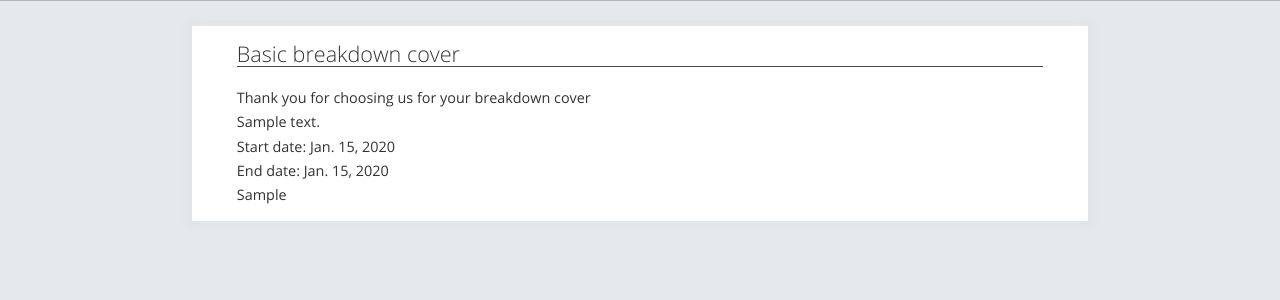
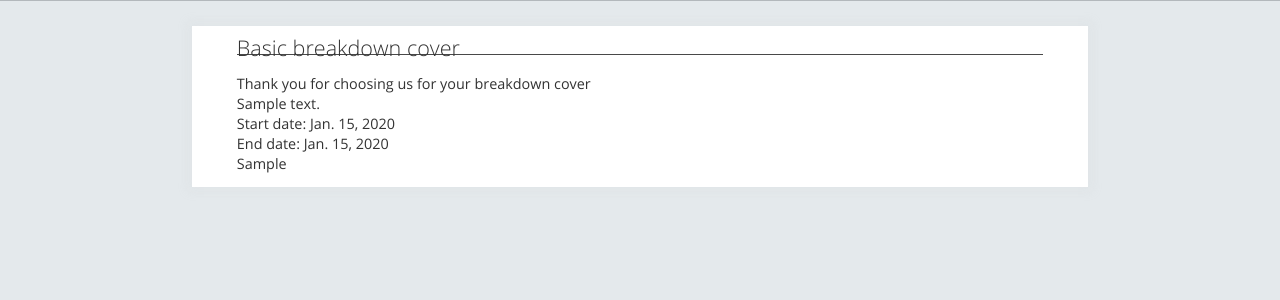
Before and after one commit to awak3e/perseria_django, a Django app: template perseria_django/templates/cover.html in a window 1280 px wide. Shown: the part 180-480 px from the top of the page. Run offline with Django 3.2, Linux system fonts and the light colour scheme; the template is opened without the code that fills it: values that come from a table or form of the project are taken from there, others are empty; a user stored in the database is signed in; tables that the repository leaves empty hold one stand-in row (values such as "Sample post").

Commit message:
updated css

```diff
--- a/perseria_django/perseria_django/static/main.css
+++ b/perseria_django/perseria_django/static/main.css
@@ -487,6 +487,7 @@ input[placeholder], [placeholder], *[placeholder]
     color: #333333;
 	font-family: 'OpenSans', sans-serif;
 	font-size: 0.9em;
+	line-height: 10px;
 }
 
 #covercontent p
```
